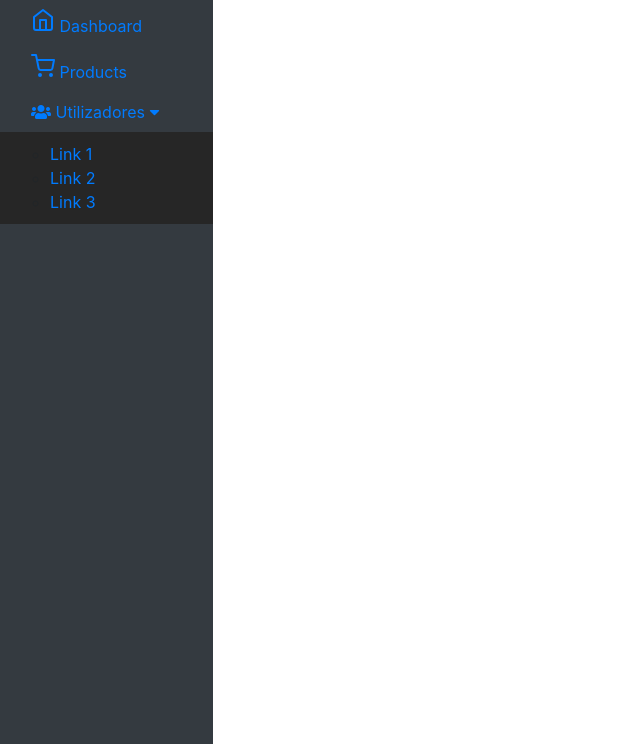
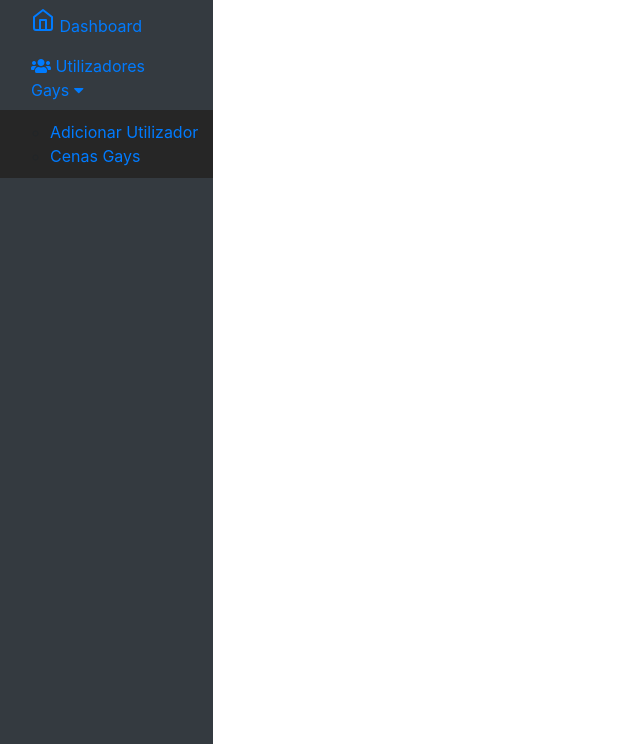
Before and after one commit to rduarte83/ptweb, a PHP site: page /home.php in a window 1280 px wide. Shown: the part 56-800 px from the top of the page, without its empty margins (0-640 px from the left). Run offline with PHP 8.4, Linux system fonts and the light colour scheme.

Commit message:
Update da interface dos profissionais/admins.

```diff
--- a/public/home.php
+++ b/public/home.php
@@ -1,6 +1,6 @@
 <?php
     session_start();
-    $_SESSION["tipo"]="admin";
+    $_SESSION["tipo"]="profissional";
     if( !isset($_SESSION)){
         header ( "location: index.php" );
     }
@@ -24,7 +24,7 @@
                 case "paciente":
                     require_once("modules/home/home_paciente.php");
                     break;
-                case "profS":
+                case "profissional":
                     require_once("modules/home/home_profissional.php");
                     break;
                 case "admin":
--- a/public/modules/home/home_admin_sidebar.php
+++ b/public/modules/home/home_admin_sidebar.php
@@ -8,12 +8,10 @@
                         Dashboard <span class="sr-only">(current)</span>
                     </a>
                 </li>
-                <li class="nav-item">
-                    <a class="nav-link" href="#">
-                        <svg xmlns="http://www.w3.org/2000/svg" width="24" height="24" viewBox="0 0 24 24" fill="none" stroke="currentColor" stroke-width="2" stroke-linecap="round" stroke-linejoin="round" class="feather feather-shopping-cart"><circle cx="9" cy="21" r="1"></circle><circle cx="20" cy="21" r="1"></circle><path d="M1 1h4l2.68 13.39a2 2 0 0 0 2 1.61h9.72a2 2 0 0 0 2-1.61L23 6H6"></path></svg>
-                        Products
-                    </a>
-                </li>
+                <?php
+                    if($_SESSION["tipo"]=="admin")
+                    {
+                ?>
                         <li class="nav-item">
                         <a id="openDropDown" class="nav-link" href="#">
                             <i class="fas fa-users"></i>
@@ -22,13 +20,31 @@
                         </a>
                         <div class="dropdown-container">
                             <ul>
-                            <li><a href="#">Link 1</a></li>
-                            <li><a href="#">Link 2</a></li>
-                            <li><a href="#">Link 3</a></li>
+                                <li><a href="#">Adicionar Utilizador</a></li>
+                                <li><a href="#">Editar Utilizador</a></li>
                             </ul>
                         </div>
                         </li>
-
+                <?php
+                    }elseif($_SESSION["tipo"]=="profissional")
+                    {
+                ?>
+                    <li class="nav-item">
+                        <a id="openDropDown" class="nav-link" href="#">
+                            <i class="fas fa-users"></i>
+                            Utilizadores Gays
+                            <i class="fa fa-caret-down"></i>
+                        </a>
+                        <div class="dropdown-container">
+                            <ul>
+                                <li><a href="#">Adicionar Utilizador</a></li>
+                                <li><a href="#">Cenas Gays</a></li>
+                            </ul>
+                        </div>
+                        </li>
+                <?php
+                    }
+                ?>
             </ul>
         </div>
     </nav>
--- a/public/modules/home/home_profissional.php
+++ b/public/modules/home/home_profissional.php
@@ -0,0 +1,3 @@
+<?php require_once("home_admin_navbar.php"); ?>
+
+<?php require_once("home_admin_sidebar.php"); ?>
```
Lines whose indentation alone changed are shown as unchanged.
